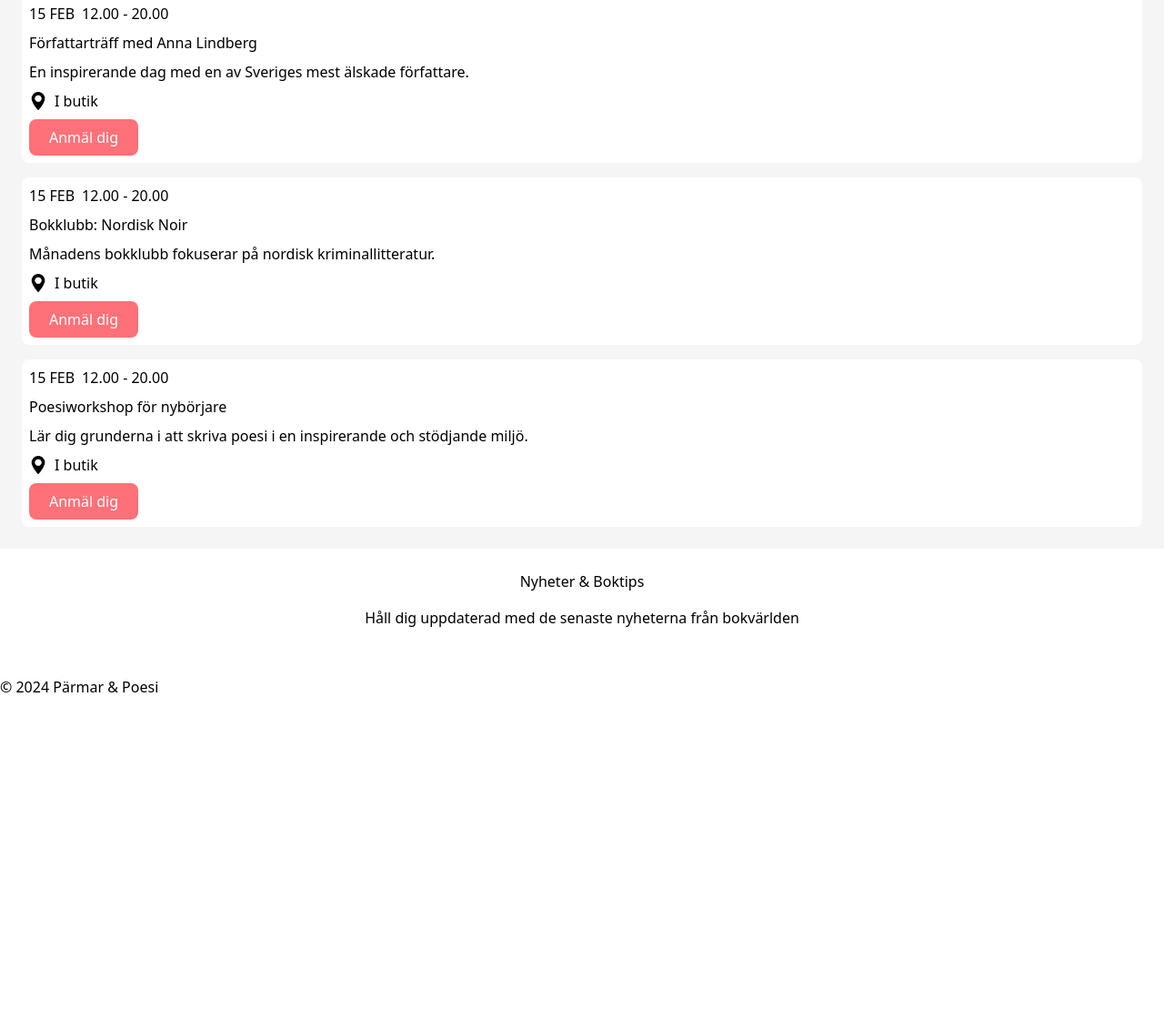
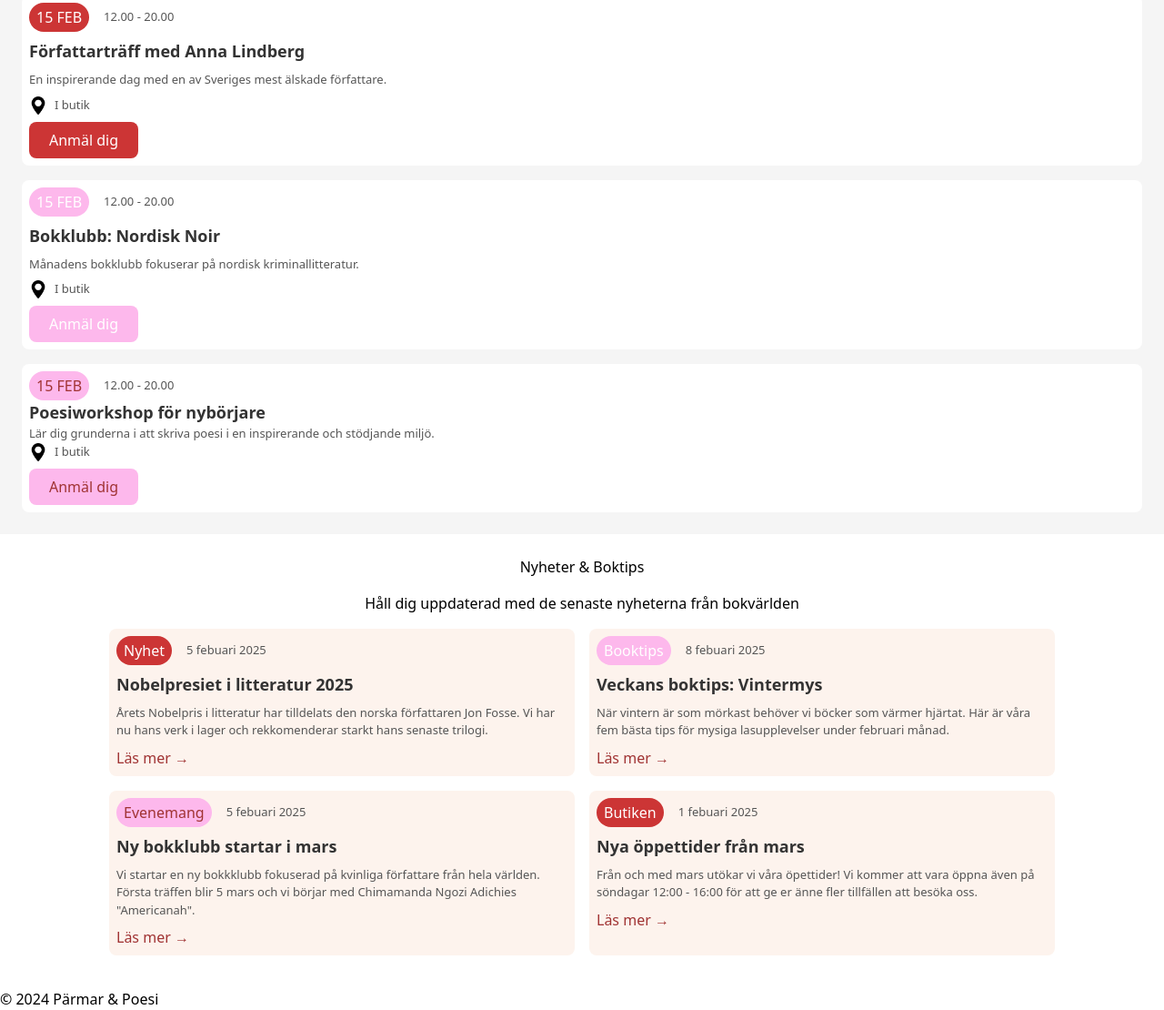
Before and after one commit to amir0321/Parmar-Poesi, a plain HTML site: page index.html in a window 1280 px wide. Shown: the part 489-1599 px from the top of the page at 91% size. Before the commit the page ends 1256 px from the top, so only its background shows below. Drawn offline with nearby package versions, Linux system fonts and the light colour scheme.

Commit message:
added javascript color logik for tags and buttons

```diff
--- a/index.html
+++ b/index.html
@@ -23,8 +23,8 @@
             </section>
 
             <h3>Nordisk Poesi</h3>
-            <p>En samling av nordiska poeter</p>
-            <h4>Poesi</h4>
+            <p class= "detail-text">En samling av nordiska poeter</p>
+            <p class="tag">Poesi</p>
           </li>
           <li class = "nav-book-item">
 
@@ -33,8 +33,8 @@
             </section>
 
             <h3>Moderna Klassiker</h3>
-            <p>Tidlösa berättelser som formar vår tids literatur.</p>
-            <h4>Klassiker</h4>
+            <p class= "detail-text">Tidlösa berättelser som formar vår tids literatur.</p>
+            <p class="tag">Klassiker</p>
           </li>
           <li class = "nav-book-item">
 
@@ -43,8 +43,8 @@
             </section>
 
             <h3>Lokala Författare</h3>
-            <p>Upptäck talanger från får egen region.</p>
-            <h4>Lokalt</h4>
+            <p class= "detail-text">Upptäck talanger från får egen region.</p>
+            <p class="tag">Lokalt</p>
           </li>
         </ul>
       </section>
@@ -57,73 +57,129 @@
         <ul class="nav-event-section">
 
           <li class="nav-event-item">
-            <section class ="event-icon-wrapper">
-              <span class="tag">15 FEB</span>
-              <span class="time-or-location">12.00 - 20.00</span>
+            <section class ="tag-info-wrapper">
+              <p class="tag">15 FEB</p>
+              <p class="detail-text">12.00 - 20.00</p>
             </section>
             <h3>Författarträff med Anna Lindberg</h3>
-            <p>En inspirerande dag med en av Sveriges mest älskade författare.</p>
+            <p class= "detail-text">En inspirerande dag med en av Sveriges mest älskade författare.</p>
 
             <section class="event-icon-wrapper">
               <img class= "event-icon" src="/images/event-icon.png" alt="Event icon" />
-              <span class="time-or-location">I butik</span>
+              <p class="detail-text">I butik</p>
             </section>
 
-            <button class="sign-up-button">Anmäl dig</button>
+            <button class="reg_button">Anmäl dig</button>
           </li>
         </ul>
 
         <ul class="nav-event-section">
 
           <li class="nav-event-item">
-            <section class ="event-icon-wrapper">
-              <span class="tag">15 FEB</span>
-              <span class="time-or-location">12.00 - 20.00</span>
+            <section class ="tag-info-wrapper">
+              <p class="tag">15 FEB</p>
+              <p class="detail-text">12.00 - 20.00</p>
             </section>
             <h3>Bokklubb: Nordisk Noir</h3>
-            <p>Månadens bokklubb fokuserar på nordisk kriminallitteratur.</p>
+            <p class= "detail-text">Månadens bokklubb fokuserar på nordisk kriminallitteratur.</p>
 
             <section class="event-icon-wrapper">
               <img class= "event-icon" src="/images/event-icon.png" alt="Event icon" />
-              <span class="time-or-location">I butik</span>
+              <p class="detail-text">I butik</p>
             </section>
 
-            <button class="sign-up-button">Anmäl dig</button>
+            <button class="reg_button">Anmäl dig</button>
           </li>
         </ul>
 
         <ul class="nav-event-section">
 
           <li class="nav-event-item">
-            <section class ="event-icon-wrapper">
-              <span class="tag">15 FEB</span>
-              <span class="time-or-location">12.00 - 20.00</span>
+            <section>
+              <section class ="tag-info-wrapper">
+                <p class="tag">15 FEB</p>
+                <p class="detail-text">12.00 - 20.00</p>
               </section>
               <h3>Poesiworkshop för nybörjare</h3>
-            <p>Lär dig grunderna i att skriva poesi i en inspirerande och stödjande miljö.</p>
+              <p class= "detail-text">Lär dig grunderna i att skriva poesi i en inspirerande och stödjande miljö.</p>
 
               <section class="event-icon-wrapper">
                 <img class= "event-icon" src="/images/event-icon.png" alt="Event icon" />
-              <span class="time-or-location">I butik</span>
+                <p class="detail-text">I butik</p>
             </section>
 
-            <button class="sign-up-button">Anmäl dig</button>
+            </section>
+            <button class="reg_button">Anmäl dig</button>
           </li>
         </ul>
 
       </section>
       <section class = "content-box">
+
         <h2>Nyheter & Boktips</h2>
         <p>Håll dig uppdaterad med de senaste nyheterna från bokvärlden</p>
-        <section class="showcase">
 
+        <ul class="nav-news-section">
+          <li class = "nav-news-item">
+            <section class="tag-info-wrapper">
+              <p class="tag">Nyhet</p>
+              <p class="detail-text">5 febuari 2025</p>
+            </section>
+            <h3>Nobelpresiet i litteratur 2025</h3>
+            <p class= "detail-text">
+              Årets Nobelpris i litteratur har tilldelats den norska författaren Jon Fosse.
+              Vi har nu hans verk i lager och rekkomenderar starkt hans senaste trilogi.
+            </p>
+            <button class="read-more">Läs mer →</button>
+          </li>
 
+          <li class = "nav-news-item">
+            <section class="tag-info-wrapper">
+              <p class="tag">Booktips</p>
+              <p class="detail-text">8 febuari 2025</p>
             </section>
+            <h3>Veckans boktips: Vintermys</h3>
+            <p class= "detail-text">
+              När vintern är som mörkast behöver vi böcker som värmer hjärtat.
+              Här är våra fem bästa tips för mysiga lasupplevelser under februari månad.
+            </p>
+            <button class="read-more">Läs mer →</button>
+          </li>
+
+          <li class = "nav-news-item">
+            <section class="tag-info-wrapper">
+              <p class="tag">Evenemang</p>
+              <p class="detail-text">5 febuari 2025</p>
             </section>
+            <h3>Ny bokklubb startar i mars</h3>
+            <p class= "detail-text">
+              Vi startar en ny bokkklubb fokuserad på kvinliga författare från hela världen.
+              Första träffen blir 5 mars och vi börjar med Chimamanda Ngozi Adichies "Americanah".
+            </p>
+            <button class="read-more">Läs mer →</button>
+          </li>
 
+          <li class = "nav-news-item">
+            <section class="tag-info-wrapper">
+              <p class="tag">Butiken</p>
+              <p class="detail-text">1 febuari 2025</p>
+            </section>
+            <h3>Nya öppettider från mars</h3>
+            <p class= "detail-text">
+              Från och med mars utökar vi våra öpettider!
+              Vi kommer att vara öppna även på söndagar 12:00 - 16:00 för att ge er änne fler tillfällen att besöka oss.
+            </p>
+            <button class="read-more">Läs mer →</button>
+          </li>
+
+        </ul>
+      </section>
     </main>
     <footer>
       <p>&copy; 2024 Pärmar & Poesi</p>
     </footer>
+
+    <script src="scripts.js"></script>
+
   </body>
 </html>
--- /dev/null
+++ b/scripts.js
@@ -0,0 +1,18 @@
+document.addEventListener('DOMContentLoaded', () => {
+  const tags = document.querySelectorAll('.tag');
+  tags.forEach((tag, i) => {
+    const index = (i + 1) % 3;
+    tag.classList.remove('tag-style-1', 'tag-style-2', 'tag-style-3');
+    if (index === 1) tag.classList.add('tag-style-1');
+    else if (index === 2) tag.classList.add('tag-style-2');
+    else tag.classList.add('tag-style-3');
+});
+  const reg_button = document.querySelectorAll('.reg_button');
+  reg_button.forEach((reg_button, i) => {
+    const index = (i + 1) % 3;
+    reg_button.classList.remove('button-style-1', 'button-style-2', 'button-style-3');
+    if (index === 1) reg_button.classList.add('button-style-1');
+    else if (index === 2) reg_button.classList.add('button-style-2');
+    else reg_button.classList.add('button-style-3');
+});
+});
--- a/styles/style.css
+++ b/styles/style.css
@@ -10,6 +10,36 @@ html, body {
 }
 .content-box:nth-child(even){
     background-color: rgb(245, 245, 245);
+}
+
+p.tag-style-1 {
+    background-color: rgb(204, 53, 53);
+    color: white;
+}
+
+p.tag-style-2 {
+    background-color: rgb(253, 184, 236);
+    color: white;
+}
+
+p.tag-style-3 {
+    background-color: rgb(253, 184, 236);
+    color: rgb(160, 51, 51);
+}
+
+button.button-style-1 {
+    background-color: rgb(204, 53, 53);
+    color: white;
+}
+
+button.button-style-2 {
+    background-color: rgb(253, 184, 236);
+    color: white;
+}
+
+button.button-style-3 {
+    background-color: rgb(253, 184, 236);
+    color: rgb(160, 51, 51);
 }
 
 /* Has elements like title, text and the showcase, displayed in column */
@@ -110,14 +140,12 @@ html, body {
         {
             gap: 0.5rem;
         }
-        .sign-up-button{
+        .reg_button{
             width: 120px;
-            background-color: rgb(255, 113, 120);
             border: none;
             border-radius: 0.5rem;
             padding: 0.5rem 1rem;
             cursor: pointer;
-            color: white;
 
             &:hover {
                 background-color: rgb(255, 87, 96);
@@ -125,3 +153,77 @@ html, body {
         }
     }
 }
+
+.nav-news-section{
+    list-style:none;
+
+    display:flex;
+    flex-direction: rows;
+    justify-content: center;
+    flex-flow: row wrap;
+    align-items: stretch;
+
+    gap: 1rem;
+
+    width: 100%;
+    height: auto;
+
+    .nav-news-item{
+        display: flex;
+        flex-direction: column;
+        justify-content: left;
+
+        max-width: 40vw;
+        min-width: 300px;
+
+        gap: 0.5rem;
+        padding: 0.5rem;
+        border-radius: 0.5rem;
+
+        background-color: rgb(253, 243, 237);
+    }
+
+    button.read-more{
+        display: flex;
+        justify-content: left;
+
+        color: rgb(160, 51, 51);
+
+        width: 50%;
+
+        border: none;
+        cursor: pointer;
+
+        &:hover {
+            background-color: rgb(255, 87, 96);
+        }
+    }
+
+}
+
+.tag-info-wrapper {
+    display:flex;
+    flex-direction: row;
+    align-items: center;
+    gap: 1rem;
+}
+
+h3 {
+    font-size: large;
+    font-weight: bold;
+    color: #333;
+}
+
+.detail-text {
+    font-size: small;
+    color: #555;
+}
+
+.tag {
+    display: inline-block;
+    justify-content: center;
+    align-items: center;
+
+    padding: 0.25rem 0.5rem;
+    border-radius: 1rem;
+}
```
Lines whose indentation alone changed are shown as unchanged.
